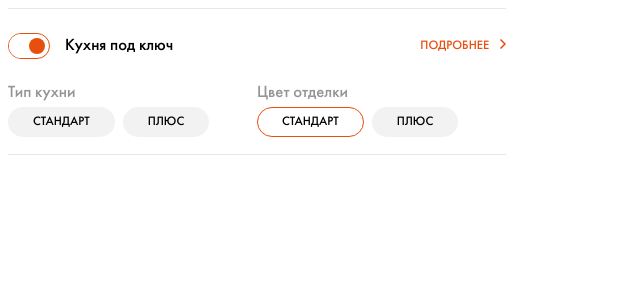
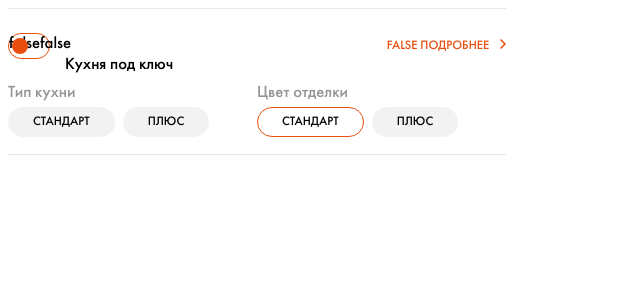
Before and after one commit to povar0305/french_rabbit, a Vue app: page / in a window 1280 px wide. Shown: the top 300 px of the page, without its empty margins (0-640 px from the left). Built offline with nearby package versions, Linux system fonts and the light colour scheme.

Commit message:
Правка 1

```diff
--- a/src/App.vue
+++ b/src/App.vue
@@ -6,12 +6,13 @@
         <div class="kitchen__inner--row">
           <div class="kitchen__inner--switch">
             <label>
-              <VSwitch :switch_status="this.switch" @changeCheckbox="changeCheckbox">
+              <VSwitch v-model="this.switch" @change="changeCheckbox">
               </VSwitch>
-              <span>Кухня под ключ</span>
+              <span>Кухня под ключ  </span>
             </label>
           </div>
           <a href="#" class="kitchen__link">
+            {{ this.switch }}
             Подробнее
             <svg
               width="6"
@@ -60,12 +61,12 @@ export default {
   },
   data: function () {
     return {
-      switch: true,
+      switch: false,
     };
   },
   methods: {
     changeCheckbox(data) {
-      console.log(data);
+      this.switch=data;
     },
   },
 };
--- a/src/components/v-switch.vue
+++ b/src/components/v-switch.vue
@@ -1,41 +1,27 @@
 <template>
-
-      <input
-        type="checkbox"
-        name="toggle"
-        class="switch__input"
-        v-model="status"
-        @change="changeCheckbox"
+  <div>
+    {{this.value }}{{ this.status }}
+     <input type="checkbox" :checked="status" v-model="status"  :change="$emit('change', status)"
       />
+  </div>
 
 </template>
 <script>
 export default {
   name: "v-switch",
-  props: {
-    switch_status:Boolean,
+  props:{
+    value:Boolean
   },
-  data() {
-    return {
-      status: Boolean,
-    };
-  },
-  methods: {
-    changeCheckbox() {
-      this.$emit("changeCheckbox", {
-        status: this.status,
-      });
-    },
-  },
-  mounted() {
-    this.status = this.switch_status;
-    console.log("this.switch_status",this.switch_status)
-  },
+  data(){
+    return{
+      status:this.value
+    }
+  }
+
 };
 </script>
-<style lang="scss" scouped>
-
-input{
-      display: none;
-    }
+<style scouped>
+input {
+  display: none;
+}
 </style>
```
